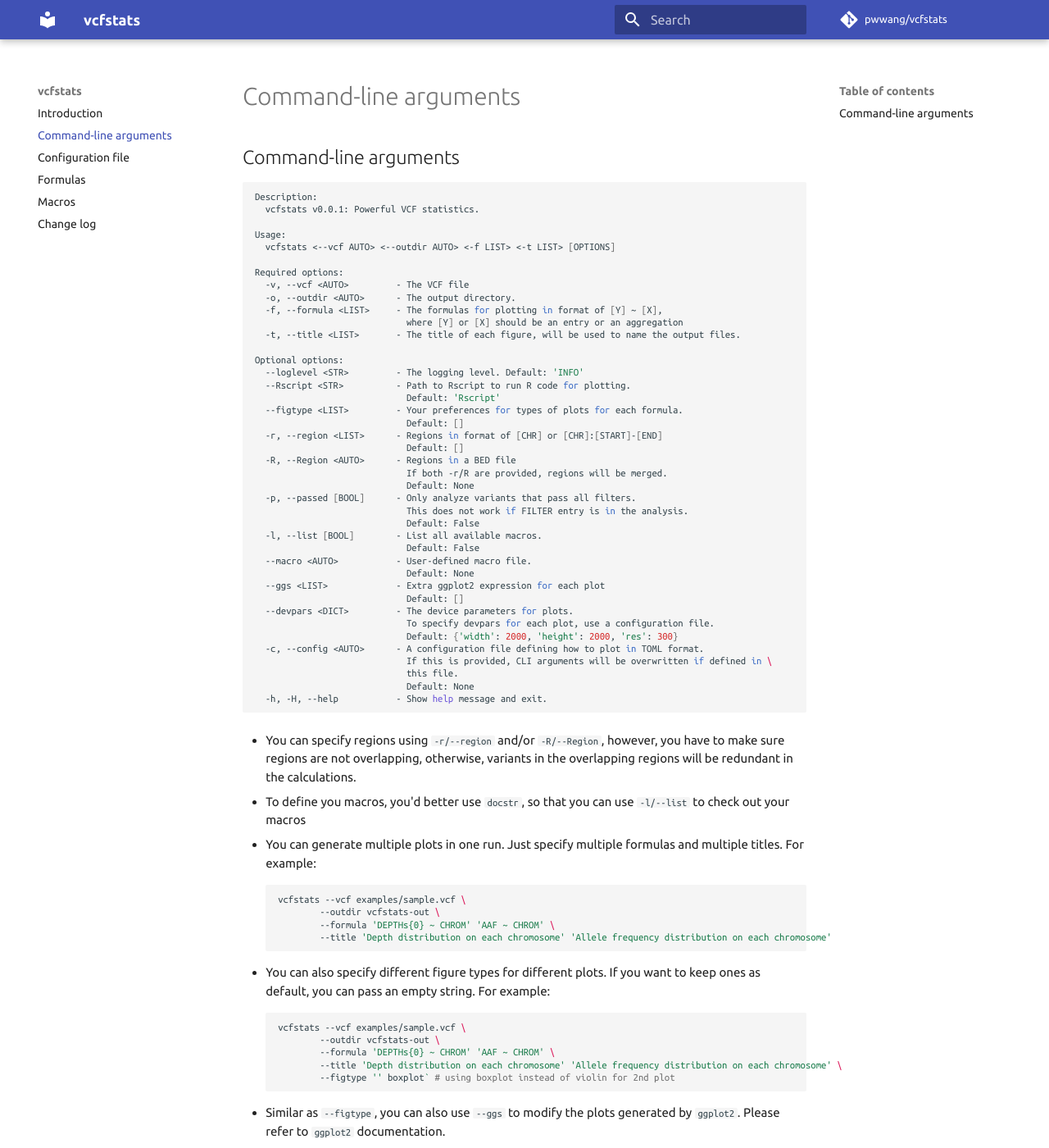
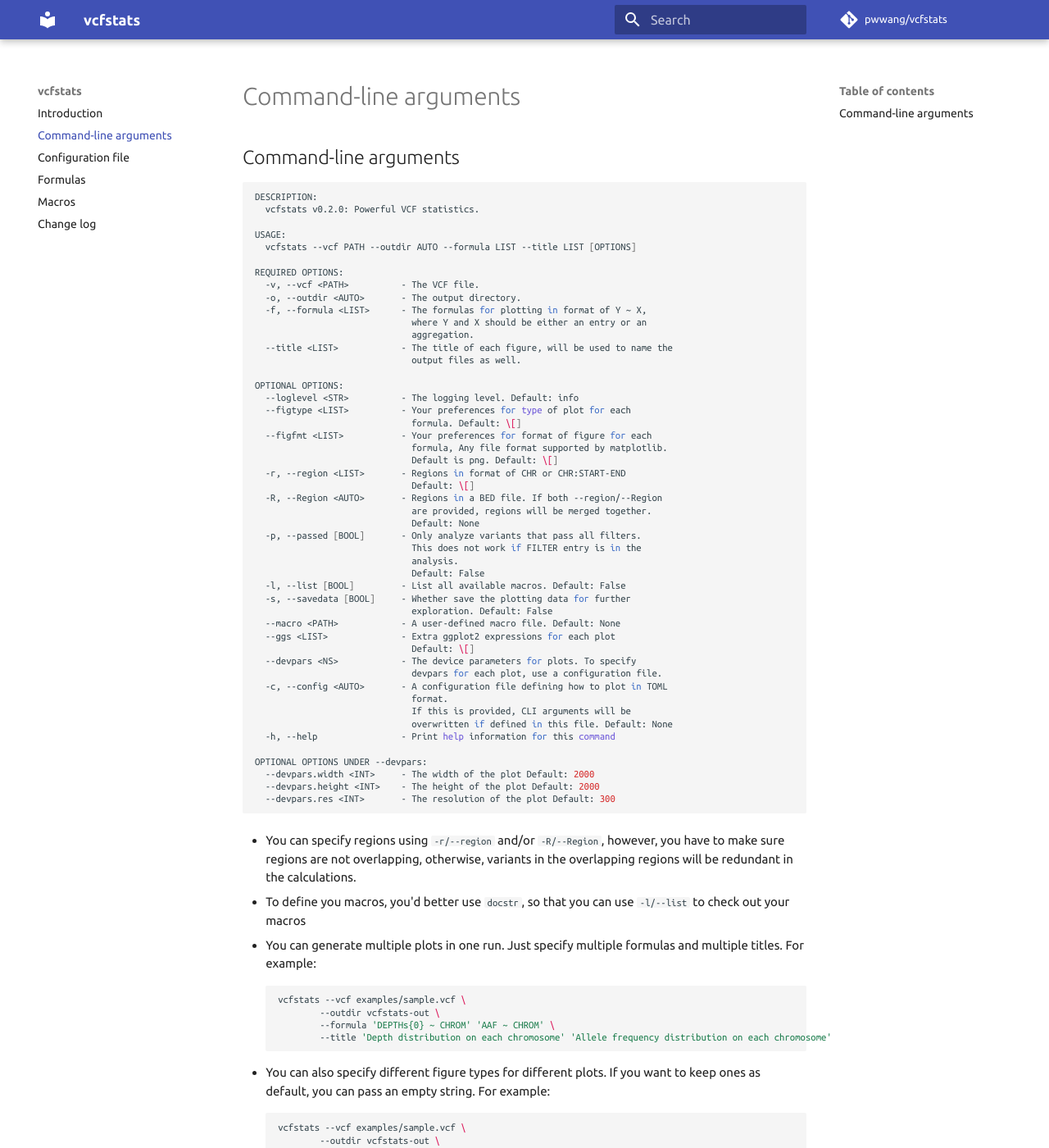
Before and after one commit to pwwang/vcfstats, an MkDocs documentation site: the page built from docs/cliargs.md, in a window 1280 px wide and 1400 px high. Shown: the whole window at 82% size. Built offline with MkDocs 1.6.1 and Material for MkDocs 9.7.7, drawn with Linux system fonts in a browser that asks for light colours; comment, search, counter and statistics services are not loaded; some of the changed text lies outside the part shown.

Commit message:
✨ Add `--figfmt` to save images in other formats than png

````diff
--- a/docs/cliargs.md
+++ b/docs/cliargs.md
@@ -1,47 +1,55 @@
 # Command-line arguments
 
 ```shell
-Description:
-  vcfstats v0.0.1: Powerful VCF statistics.
+DESCRIPTION:
+  vcfstats v0.2.0: Powerful VCF statistics.
 
-Usage:
-  vcfstats <--vcf AUTO> <--outdir AUTO> <-f LIST> <-t LIST> [OPTIONS]
+USAGE:
+  vcfstats --vcf PATH --outdir AUTO --formula LIST --title LIST [OPTIONS]
 
-Required options:
-  -v, --vcf <AUTO>         - The VCF file
-  -o, --outdir <AUTO>      - The output directory.
-  -f, --formula <LIST>     - The formulas for plotting in format of [Y] ~ [X],
-                             where [Y] or [X] should be an entry or an aggregation
-  -t, --title <LIST>       - The title of each figure, will be used to name the output files.
+REQUIRED OPTIONS:
+  -v, --vcf <PATH>          - The VCF file.
+  -o, --outdir <AUTO>       - The output directory.
+  -f, --formula <LIST>      - The formulas for plotting in format of Y ~ X,
+                              where Y and X should be either an entry or an
+                              aggregation.
+  --title <LIST>            - The title of each figure, will be used to name the
+                              output files as well.
 
-Optional options:
-  --loglevel <STR>         - The logging level. Default: 'INFO'
-  --Rscript <STR>          - Path to Rscript to run R code for plotting.
-                             Default: 'Rscript'
-  --figtype <LIST>         - Your preferences for types of plots for each formula.
-                             Default: []
-  -r, --region <LIST>      - Regions in format of [CHR] or [CHR]:[START]-[END]
-                             Default: []
-  -R, --Region <AUTO>      - Regions in a BED file
-                             If both -r/R are provided, regions will be merged.
-                             Default: None
-  -p, --passed [BOOL]      - Only analyze variants that pass all filters.
-                             This does not work if FILTER entry is in the analysis.
-                             Default: False
-  -l, --list [BOOL]        - List all available macros.
-                             Default: False
-  --macro <AUTO>           - User-defined macro file.
-                             Default: None
-  --ggs <LIST>             - Extra ggplot2 expression for each plot
-                             Default: []
-  --devpars <DICT>         - The device parameters for plots.
-                             To specify devpars for each plot, use a configuration file.
-                             Default: {'width': 2000, 'height': 2000, 'res': 300}
-  -c, --config <AUTO>      - A configuration file defining how to plot in TOML format.
-                             If this is provided, CLI arguments will be overwritten if defined in \
-                             this file.
-                             Default: None
-  -h, -H, --help           - Show help message and exit.
+OPTIONAL OPTIONS:
+  --loglevel <STR>          - The logging level. Default: info
+  --figtype <LIST>          - Your preferences for type of plot for each
+                              formula. Default: \[]
+  --figfmt <LIST>           - Your preferences for format of figure for each
+                              formula, Any file format supported by matplotlib.
+                              Default is png. Default: \[]
+  -r, --region <LIST>       - Regions in format of CHR or CHR:START-END
+                              Default: \[]
+  -R, --Region <AUTO>       - Regions in a BED file. If both --region/--Region
+                              are provided, regions will be merged together.
+                              Default: None
+  -p, --passed [BOOL]       - Only analyze variants that pass all filters.
+                              This does not work if FILTER entry is in the
+                              analysis.
+                              Default: False
+  -l, --list [BOOL]         - List all available macros. Default: False
+  -s, --savedata [BOOL]     - Whether save the plotting data for further
+                              exploration. Default: False
+  --macro <PATH>            - A user-defined macro file. Default: None
+  --ggs <LIST>              - Extra ggplot2 expressions for each plot
+                              Default: \[]
+  --devpars <NS>            - The device parameters for plots. To specify
+                              devpars for each plot, use a configuration file.
+  -c, --config <AUTO>       - A configuration file defining how to plot in TOML
+                              format.
+                              If this is provided, CLI arguments will be
+                              overwritten if defined in this file. Default: None
+  -h, --help                - Print help information for this command
+
+OPTIONAL OPTIONS UNDER --devpars:
+  --devpars.width <INT>     - The width of the plot Default: 2000
+  --devpars.height <INT>    - The height of the plot Default: 2000
+  --devpars.res <INT>       - The resolution of the plot Default: 300
 ```
 
 - You can specify regions using `-r/--region` and/or `-R/--Region`, however, you have to make sure regions are not overlapping, otherwise, variants in the overlapping regions will be redundant in the calculations.
@@ -62,7 +70,7 @@ Optional options:
 		--outdir vcfstats-out \
 		--formula 'DEPTHs{0} ~ CHROM' 'AAF ~ CHROM' \
 		--title 'Depth distribution on each chromosome' 'Allele frequency distribution on each chromosome' \
-		--figtype '' boxplot` # using boxplot instead of violin for 2nd plot
+		--figtype '' boxplot # using boxplot instead of violin for 2nd plot
 	```
 
 - Similar as `--figtype`, you can also use `--ggs` to modify the plots generated by `ggplot2`. Please refer to `ggplot2` documentation.
@@ -70,3 +78,5 @@ Optional options:
 - However, for `--devpars`, you can only specify a universal parameters. To change each sub-parameter of it, you can do `--devpars.res 70`
 
 - To specify different devpars for different plots, you have to use a configuration file. Please refer to seciont `Configuration file`
+
+- To specify `--ggs` for multiple plots, you can do `--ggs "theme_minimal()" "theme_dark()"`. If you have multiple ggs for the same plot, you need `;` to seaprate them: `--ggs "theme_minimal(); ylab('Count')" "theme_dark(); xlab('ABC')"`
````
Also changed, not shown: 5 other files.
